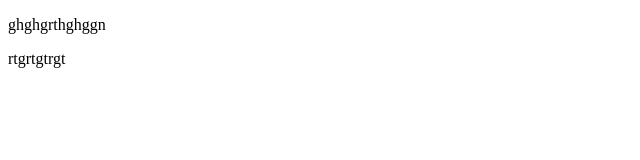
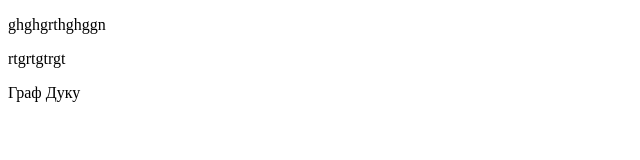
Before and after one commit to RomanPolovik/GIt-now, a plain HTML site: page src/index.html in a window 1280 px wide. Shown: the full height of the page, 0-640 px from the left. Drawn offline with Linux system fonts and the light colour scheme.

Commit message:
added code

```diff
--- a/src/index.html
+++ b/src/index.html
@@ -5,6 +5,7 @@
     <title>eggrghnfgrngg</title>
     <p>ghghgrthghggn</p>
     <p>rtgrtgtrgt</p>
+    <p>Граф Дуку</p>
 </head>
 <body>
 
```
